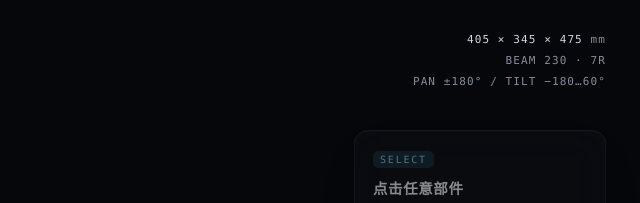
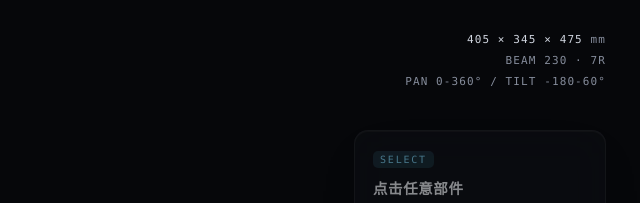
Before and after one commit to Liu-wei-yu/moving-head-3d, a plain HTML site: page index.html in a window 1280 px wide. Shown: the top 203 px of the page, 640-1280 px from the left. Drawn offline with nearby package versions, Linux system fonts and the light colour scheme.

Commit message:
fix: spec readout encoding
Co-authored-by: Chatbox <chatbox@chatboxai.com>

```diff
--- a/index.html
+++ b/index.html
@@ -162,7 +162,7 @@
   <div class="spec">
     <b>405 × 345 × 475</b> mm<br>
     BEAM 230 · 7R<br>
-    PAN ±180° / TILT −180…60°
+    PAN 0-360° / TILT -180-60°
   </div>
 
   <div class="hint">DRAG 旋转 · SCROLL 缩放 · L 光束 · 1/2/3 模式 · R 复位 · SPACE 自动旋转</div>
```
